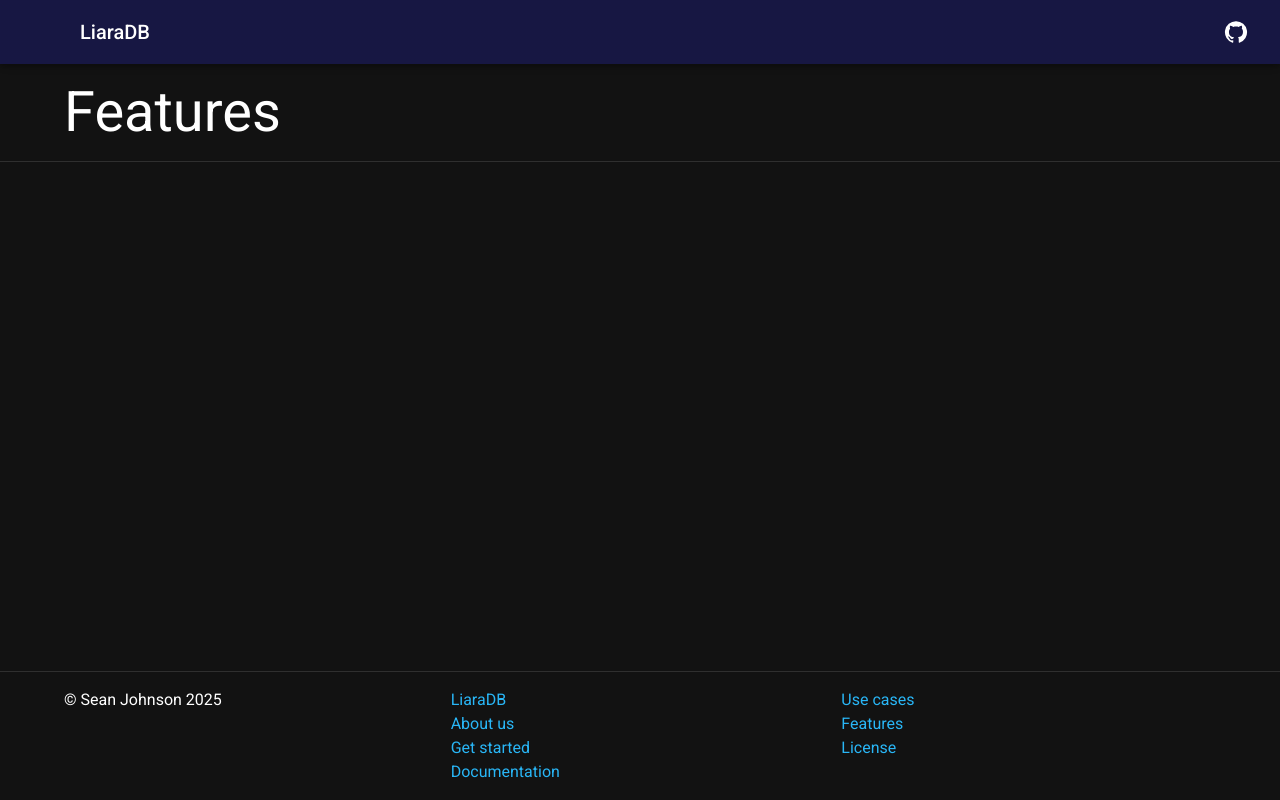
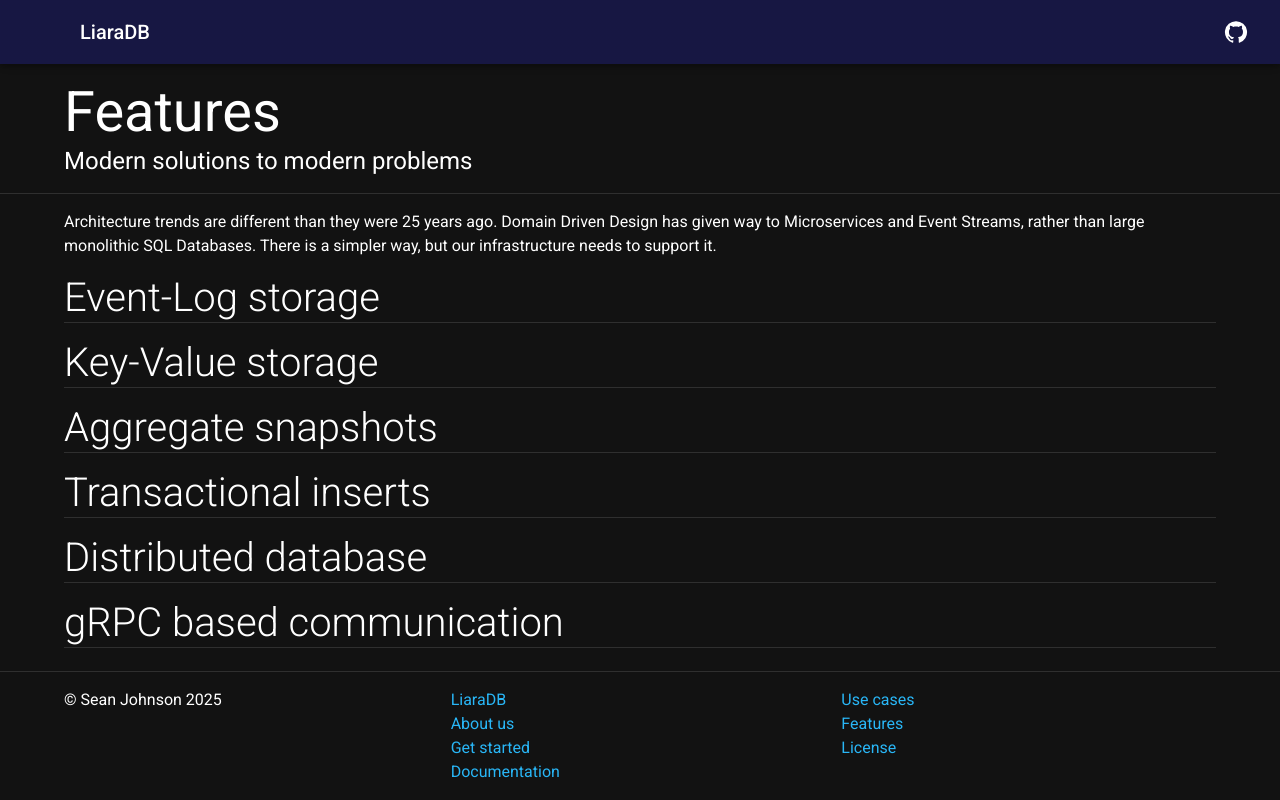
Before and after one commit to liaradb/liaradb.github.io, a Next.js app: page /features in a window 1280 px wide. Built offline with nearby package versions, Linux system fonts and the light colour scheme; some icons are missing; what @mui/material-nextjs would draw is missing.

Commit message:
Created features content.

```diff
--- /dev/null
+++ b/src/app/features/features.tsx
@@ -0,0 +1,55 @@
+import { AppPage } from "@/components";
+import { Box, Divider, Typography } from "@mui/material";
+import { FC, ReactNode } from "react";
+
+export const Features: FC<{ title: string }> = ({ title }) => {
+  return (
+    <AppPage title={title} subTitle="Modern solutions to modern problems">
+      <Box>
+        <Typography variant="body1">
+          Architecture trends are different than they were 25 years ago. Domain
+          Driven Design has given way to Microservices and Event Streams, rather
+          than large monolithic SQL Databases. There is a simpler way, but our
+          infrastructure needs to support it.
+        </Typography>
+      </Box>
+
+      <Section title="Event-Log storage">
+        <Typography variant="body1"></Typography>
+      </Section>
+
+      <Section title="Key-Value storage">
+        <Typography variant="body1"></Typography>
+      </Section>
+
+      <Section title="Aggregate snapshots">
+        <Typography variant="body1"></Typography>
+      </Section>
+
+      <Section title="Transactional inserts">
+        <Typography variant="body1"></Typography>
+      </Section>
+
+      <Section title="Distributed database">
+        <Typography variant="body1"></Typography>
+      </Section>
+
+      <Section title="gRPC based communication">
+        <Typography variant="body1"></Typography>
+      </Section>
+    </AppPage>
+  );
+};
+
+const Section: FC<{ title: string; children: ReactNode | ReactNode[] }> = ({
+  title,
+  children,
+}) => {
+  return (
+    <Box>
+      <Typography variant="h2">{title}</Typography>
+      <Divider />
+      {children}
+    </Box>
+  );
+};
--- a/src/app/features/page.tsx
+++ b/src/app/features/page.tsx
@@ -1,6 +1,8 @@
 import { Metadata } from "next";
 
-import { AppPage, appTitle } from "@/components";
+import { appTitle } from "@/components";
+
+import { Features } from "./features";
 
 const title = "Features";
 
@@ -9,5 +11,5 @@ export const metadata: Metadata = {
 };
 
 export default function Page() {
-  return <AppPage title={title}></AppPage>;
+  return <Features title={title} />;
 }
--- a/src/app/home/use_cases.tsx
+++ b/src/app/home/use_cases.tsx
@@ -6,7 +6,11 @@ export const UseCases = () => {
     <Topic
       title="Use cases"
       icon={<Lightbulb />}
-      items={[]}
+      items={[
+        "Domain Driven Design",
+        "Event Sourcing",
+        "Simple reporting and analytics",
+      ]}
       href="/use-cases"
     />
   );
--- a/src/components/app_page/app_page.tsx
+++ b/src/components/app_page/app_page.tsx
@@ -8,7 +8,8 @@ export const appTitle = (title: string) => `${title} - ${baseTitle}`;
 export const AppPage: FC<{
   children?: ReactNode | ReactNode[];
   title: string;
-}> = ({ children, title }) => {
+  subTitle?: string;
+}> = ({ children, title, subTitle }) => {
   return (
     <>
       <Box>
@@ -16,9 +17,18 @@ export const AppPage: FC<{
       </Box>
       <Box component={Container} paddingY={2}>
         <Typography variant="h1">{title}</Typography>
+        {subTitle && <Typography variant="h5">{subTitle}</Typography>}
       </Box>
       <Divider />
-      <Box component={Container}>{children}</Box>
+      <Box
+        component={Container}
+        display="flex"
+        flexDirection="column"
+        gap={2}
+        paddingY={2}
+      >
+        {children}
+      </Box>
     </>
   );
 };
--- a/src/theme.ts
+++ b/src/theme.ts
@@ -21,7 +21,7 @@ const theme = createTheme({
       fontWeight: 400,
     },
     h2: {
-      fontSize: 42,
+      fontSize: 40,
     },
   },
   components: {
```
Also changed, not shown: src/app/home/features.tsx (+7 -1 lines).
